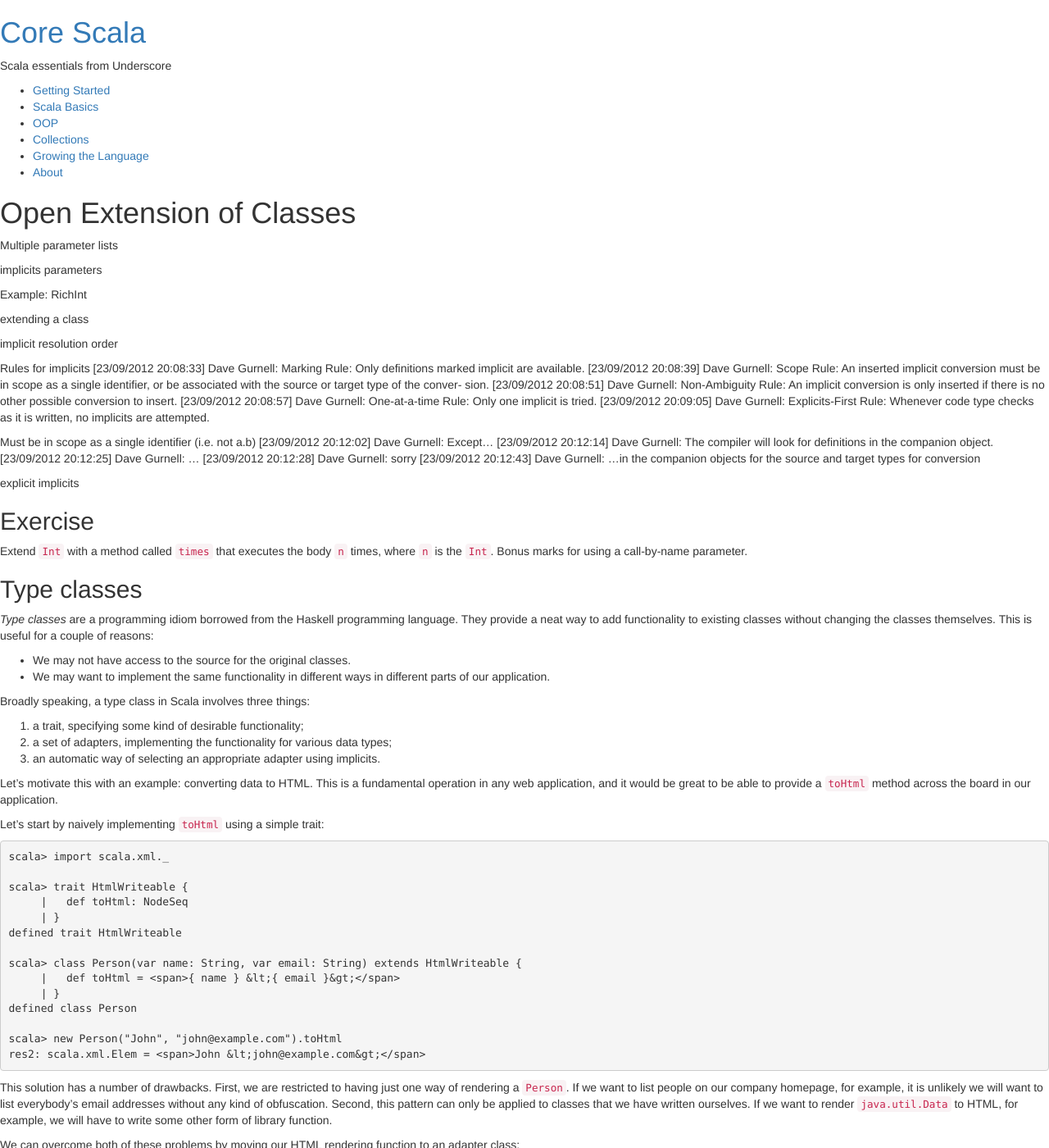
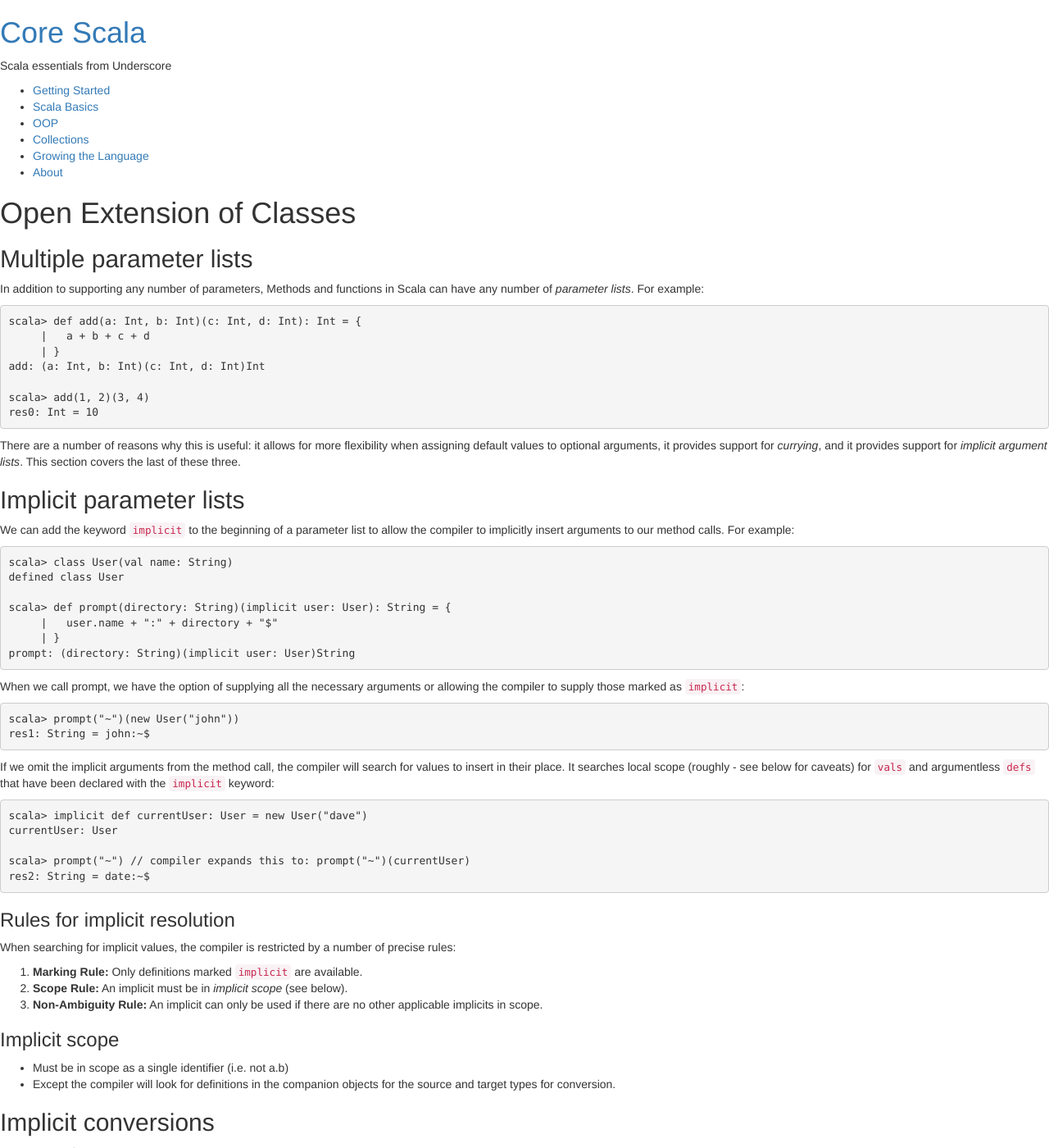
Before and after one commit to underscoreio/essential-scala, a Jekyll site: the page built from dsl/implicits.md, in a window 1280 px wide and 1400 px high. Shown: the whole window at 82% size. Built offline with Jekyll 4.4.1, drawn with Linux system fonts in a browser that asks for light colours; nearby versions of some CDN libraries; library files that are not in the unit come from our copies; some of the changed text lies outside the part shown.

Commit message:
Implicit parameters done(ish); conversions left to do

```diff
--- a/dsl/implicits.md
+++ b/dsl/implicits.md
@@ -4,38 +4,90 @@ layout: page
 
 # Open Extension of Classes
 
-Multiple parameter lists
+## Multiple parameter lists
 
-implicits parameters
+In addition to supporting any number of parameters, Methods and functions in Scala can have any number of *parameter lists*. For example:
 
-Example: RichInt
+{% highlight scala %}
+scala> def add(a: Int, b: Int)(c: Int, d: Int): Int = {
+     |   a + b + c + d
+     | }
+add: (a: Int, b: Int)(c: Int, d: Int)Int
 
-extending a class
+scala> add(1, 2)(3, 4)
+res0: Int = 10
+{% endhighlight %}
 
-implicit resolution order
+There are a number of reasons why this is useful: it allows for more flexibility when assigning default values to optional arguments, it provides support for *currying*, and it provides support for *implicit argument lists*. This section covers the last of these three.
 
-Rules for implicits
-[23/09/2012 20:08:33] Dave Gurnell: Marking Rule: Only definitions marked implicit are available.
-[23/09/2012 20:08:39] Dave Gurnell: Scope Rule: An inserted implicit conversion must be in scope as a single identifier, or be associated with the source or target type of the conver- sion.
-[23/09/2012 20:08:51] Dave Gurnell: Non-Ambiguity Rule: An implicit conversion is only inserted if there is no other possible conversion to insert.
-[23/09/2012 20:08:57] Dave Gurnell: One-at-a-time Rule: Only one implicit is tried.
-[23/09/2012 20:09:05] Dave Gurnell: Explicits-First Rule: Whenever code type checks as it is written, no implicits are attempted.
+{% comment %}
+TODO: Supply examples of currying and default values?
+{% endcomment %}
 
-Must be in scope as a single identifier (i.e. not a.b)
-[23/09/2012 20:12:02] Dave Gurnell: Except...
-[23/09/2012 20:12:14] Dave Gurnell: The compiler will look for definitions in the companion object.
-[23/09/2012 20:12:25] Dave Gurnell: ...
-[23/09/2012 20:12:28] Dave Gurnell: sorry
-[23/09/2012 20:12:43] Dave Gurnell: ...in the companion objects for the source and target types for conversion
+## Implicit parameter lists
 
-explicit implicits
+We can add the keyword `implicit` to the beginning of a parameter list to allow the compiler to implicitly insert arguments to our method calls. For example:
+
+{% highlight scala %}
+scala> class User(val name: String)
+defined class User
+
+scala> def prompt(directory: String)(implicit user: User): String = {
+     |   user.name + ":" + directory + "$"
+     | }
+prompt: (directory: String)(implicit user: User)String
+{% endhighlight %}
+
+When we call prompt, we have the option of supplying all the necessary arguments or allowing the compiler to supply those marked as `implicit`:
+
+{% highlight scala %}
+scala> prompt("~")(new User("john"))
+res1: String = john:~$
+{% endhighlight %}
+
+If we omit the implicit arguments from the method call, the compiler will search for values to insert in their place. It searches local scope (roughly - see below for caveats) for `vals` and argumentless `defs` that have been declared with the `implicit` keyword:
+
+{% highlight scala %}
+scala> implicit def currentUser: User = new User("dave")
+currentUser: User
+
+scala> prompt("~") // compiler expands this to: prompt("~")(currentUser)
+res2: String = date:~$
+{% endhighlight %}
+
+### Rules for implicit resolution
+
+When searching for implicit values, the compiler is restricted by a number of precise rules:
+
+ 1. **Marking Rule:** Only definitions marked `implicit` are available.
+ 2. **Scope Rule:** An implicit must be in *implicit scope* (see below).
+ 3. **Non-Ambiguity Rule:** An implicit can only be used if there are no other applicable implicits in scope.
+
+### Implicit scope
+
+ - Must be in scope as a single identifier (i.e. not a.b)
+ - Except the compiler will look for definitions in the companion objects for the source and target types
+   for conversion.
+
+## Implicit conversions
+
+**TODO: Complete**
+
+ - Example: RichInt
+
+### Rules for implicit conversion resolution
+
+In addition to the rules for implicit resolution above, use of implicit conversions is subject to the following additional rules:
+
+ 4. **One-at-a-time Rule:** Only a single implicit conversion can be used for any given situation
+    (i.e. the compiler does not search for multiple conversions to resolve a conflict).
+ 5. **Explicits-First Rule:** Whenever code type checks as it is written, no implicits are attempted.
 
 ## Exercise
 
-Extend `Int` with a method called `times` that executes the body `n` times, where `n` is the `Int`. Bonus marks for using a call-by-name parameter.
+**TODO: Complete**
 
-
-
+ - Extend `Int` with a method called `times` that executes the body `n` times, where `n` is the `Int`. Bonus marks for using a call-by-name parameter.
 
 ## Type classes
 
```
